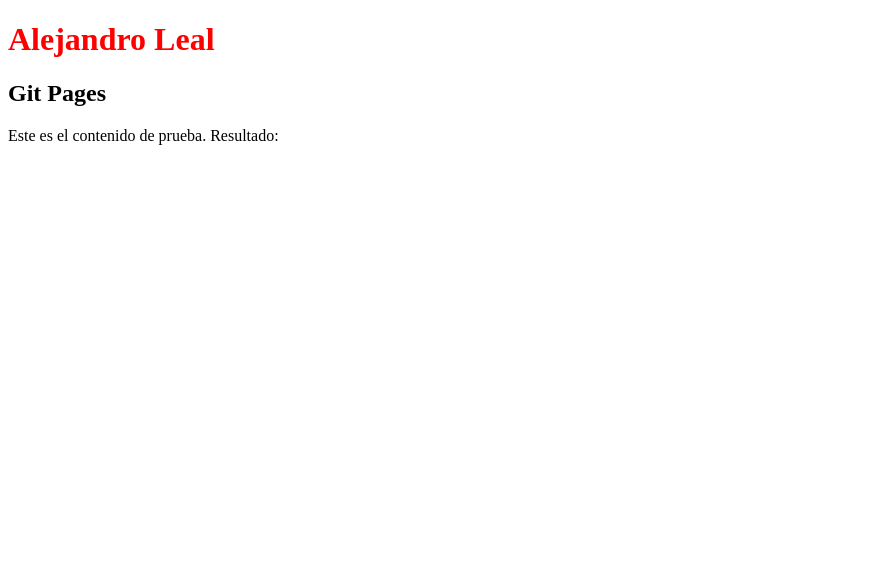
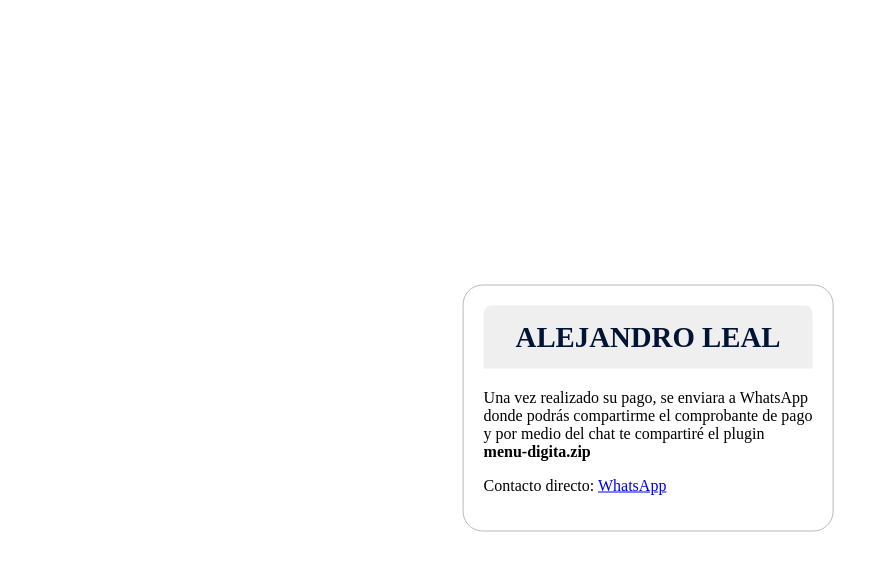
Before and after one commit to LBtecno/mi-pagina, a PHP site: page / in a window 1280 px wide. Shown: the top 571 px of the page, without its empty margins (0-889 px from the left). Run offline with PHP 8.4, Linux system fonts and the light colour scheme; some libraries are stand-ins or nearby versions.

Commit message:
Pago en paypal

```diff
--- a/css/main.css
+++ b/css/main.css
@@ -1,3 +1,33 @@
+body{
+    max-width: fit-content;
+    border: 1px solid #55555569;
+    position: absolute;
+    top: 50%;
+    left: 50%;
+    transform: translate(-50%,-50%);
+    padding: 20px;
+    border-radius: 20px;
+    font-family: Nexa;
+}
+
 h1{
-    color: red;
+    color: #001435;
+    text-transform: uppercase;
+    font-size: 1.8rem;
+    text-align: center;
+    background: #dcdcdc75;
+    margin: 0px 0px 20px 0px;
+    border-radius: 8px 8px 0px 0px;
+    padding: 15px;
 }
+#paypal-container-9767L96S3X54E #price-label {
+    line-height: 1.25rem;
+    margin-top: 0px;
+    margin-bottom: 0.75rem;
+    background: #b2ecc2;
+    color: #116424;
+    width: fit-content;
+    padding: 5px 10px;
+    border-radius: 5px;
+    font-size: 1.2rem;
+}
--- a/index.html
+++ b/index.html
@@ -5,12 +5,12 @@
     <meta name="viewport" content="width=device-width, initial-scale=1.0">
     <meta name="robots" content="noindex, nofollow">
     <link rel="stylesheet" href="css/main.css">
-    <title>Mi primer página</title>
+    <title>Compra de plugin</title>
 </head>
 <body>
     <h1>Alejandro Leal</h1>
-    <h2>Git Pages</h2>
-    <p>Este es el contenido de prueba. Resultado: <?php echo $r; ?></p>
+    <p> Una vez realizado su pago, se enviara a WhatsApp <br> donde podrás compartirme el comprobante de pago <br> y por medio del chat te compartiré el plugin <br> <strong>menu-digita.zip</strong></p>
+    <p> Contacto directo: <a href="https://wa.me/522761018606">WhatsApp</a></p>
     <script src="https://www.paypal.com/sdk/js?client-id=BAAxJSwtGHntvbdbtwkg93JlSOOfwmuoPWK07thxV6OusIWOE94SbU_4UTBIKDqYd1UkZas5jbN2mc3tvw&components=hosted-buttons&disable-funding=venmo&currency=USD"></script>
     <div id="paypal-container-9767L96S3X54E"></div>
     <script>
```
Lines whose indentation alone changed are shown as unchanged.
